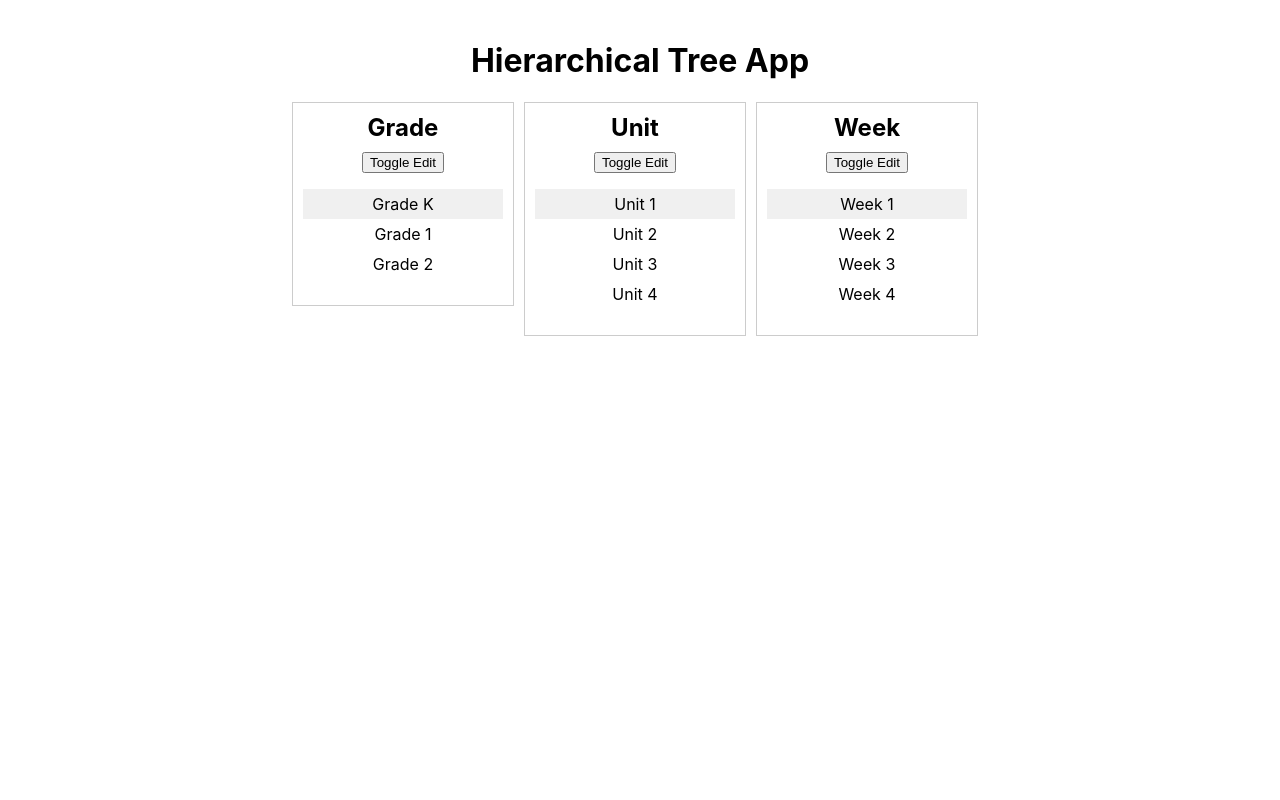
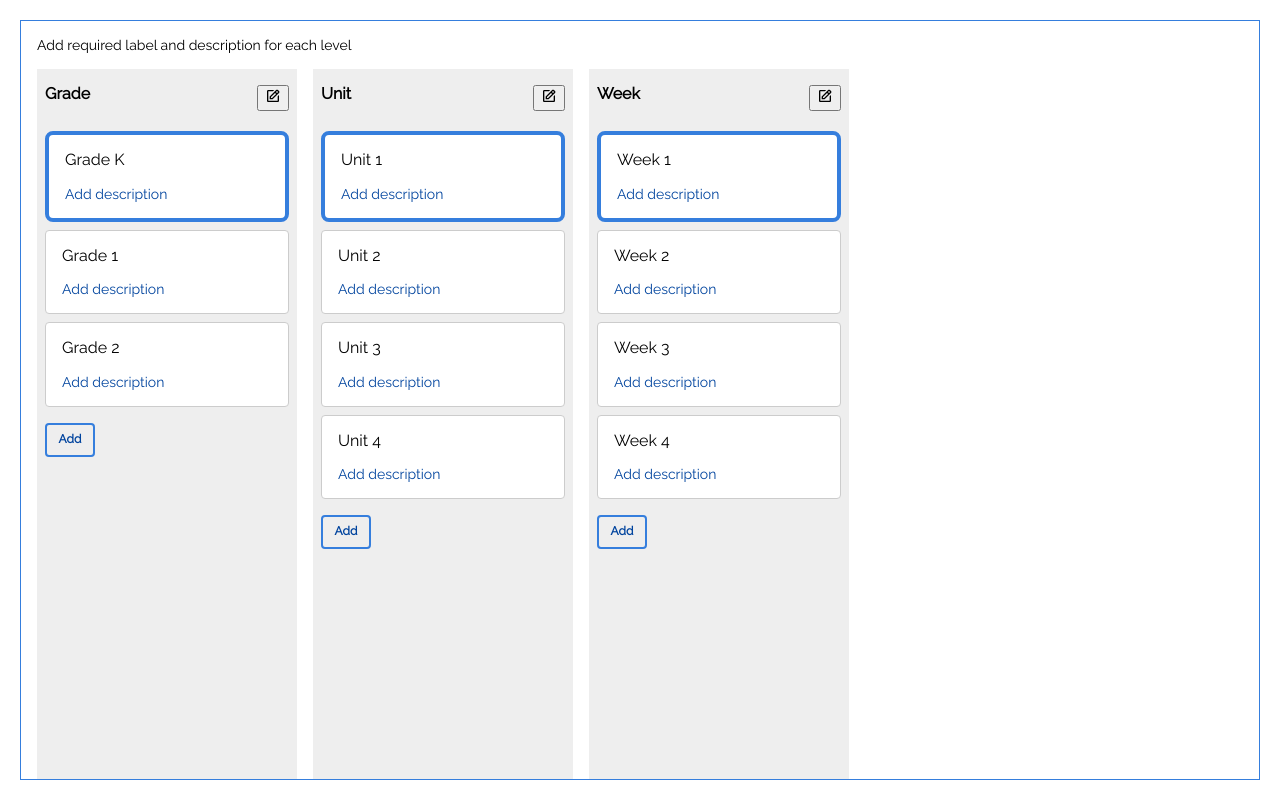
Before and after one commit to aravindgovindan/mia-program-platform, a React (Create React App) app: page / in a window 1280 px wide. Built offline with nearby package versions, Linux system fonts and the light colour scheme.

Commit message:
add listitem component, make style changes

```diff
--- a/src/App.css
+++ b/src/App.css
@@ -1,5 +1,8 @@
 /* App.css */
+@import "tachyons";
+
 .app {
-  text-align: center;
   padding: 20px;
+  height: 100vh;
+  /* overflow-y: auto; */
 }
--- a/src/App.js
+++ b/src/App.js
@@ -1,13 +1,17 @@
 // App.js
 import React from 'react';
-import Tree from './Tree';
+import Tree from './components/Tree';
 import './App.css';
 
 function App() {
   return (
-    <div className="app">
-      <h1>Hierarchical Tree App</h1>
-      <Tree />
+    <div className="app flex flex-column">
+      <div className='flex flex-column ba b--blue ph3 flex-grow-1'>
+        <div className='pv3 f6'>
+          Add required label and description for each level
+        </div>
+        <Tree />
+      </div>
     </div>
   );
 }
--- a/src/Column.css
+++ b/src/components/Column.css
@@ -1,16 +1,15 @@
 /* Column.css */
 .column {
-  border: 1px solid #ccc;
-  padding: 10px;
+  /* border: 1px solid #ccc; */
+  /* background-color: #f0f0f0; */
   display: inline-block;
   vertical-align: top;
   margin-right: 10px;
-  min-width: 200px;
+  min-width: 260px;
+  max-height: 100%;
+  overflow-y: auto;
 }
 
-.column h2 {
-  margin: 0;
-}
 
 ul {
   list-style: none;
@@ -19,13 +18,12 @@ ul {
 
 li {
   cursor: pointer;
-  padding: 5px;
 }
 
 li.selected {
-  background-color: #f0f0f0;
+  background-color: #ccc;
 }
 
-button {
-  margin-top: 10px;
+.add-button {
+  width: 50px;
 }
--- a/src/Column.js
+++ b/src/components/Column.js
@@ -1,5 +1,7 @@
 // Column.js
 import React, { useState } from 'react';
+import { BiEdit } from 'react-icons/bi';
+import ListItem from './ListItem';
 
 function Column({ title, nodes, selectedNode, columnIndex, onNodeSelect, onEditModeToggle }) {
   const [editMode, setEditMode] = useState(false);
@@ -7,24 +9,24 @@ function Column({ title, nodes, selectedNode, columnIndex, onNodeSelect, onEditM
     setEditMode(prevEditMode => !prevEditMode);
   }
   return (
-    <div className="column">
-      <h2>{title}</h2>
-      <button onClick={toggleEdit}>Toggle Edit</button>
+    <div className="column ph2 mr3 bg-light-gray">
+      <div className='pt3 pb1 flex justify-between'>
+        <div className='b'>{title}</div>
+        <button onClick={toggleEdit}><BiEdit /></button>
+      </div>
       <ul>
         {nodes.map((node, i) => (
           <li
             key={title + node}
-            className={selectedNode === i ? 'selected' : ''}
             onClick={() => onNodeSelect(i, columnIndex)}
           >
-            {editMode ? (
-              <input type="text" defaultValue={node} />
-            ) : (
-              node
-            )}
+            <ListItem nodeName={node} isSelected={selectedNode === i} />
           </li>
         ))}
       </ul>
+      <div>
+        <div className='add-button ba br2 b--blue bw1 dark-blue b f7 pa2 mv3 flex justify-center'>Add</div>
+      </div>
     </div>
   );
 }
--- /dev/null
+++ b/src/components/ListItem.js
@@ -0,0 +1,16 @@
+import React from 'react';
+
+function ListItem({ nodeName, isSelected }) {
+
+  const borderStyle = isSelected ? 'b--blue bw2 br3' : 'b--moon-gray br2'
+
+  return (
+    <div className={`ba pa3 bg-white mb2 ${borderStyle}`}>
+      <div className='f5 pb2'>{nodeName}</div>
+      <div className='f6 pt2 dark-blue'>Add description</div>
+    </div>
+  );
+
+}
+
+export default ListItem;
--- a/src/Tree.js
+++ b/src/components/Tree.js
@@ -1,7 +1,7 @@
 // Tree.js
 import React, { useState } from 'react';
 import Column from './Column';
-import { treeData, levelData } from './data';
+import { treeData, levelData } from '../data';
 import './Column.css';
 
 function Tree() {
@@ -36,8 +36,8 @@ function Tree() {
   };
 
   return (
-    <div className="tree">
-      <div className="tree-container">
+    <div className="tree flex-grow-1 flex flex-column">
+      <div className="tree-container flex-grow-1 flex">
         {levels.map((level, index) => {
           return (
             <Column
--- a/src/index.css
+++ b/src/index.css
@@ -1,6 +1,6 @@
 body {
   margin: 0;
-  font-family: -apple-system, BlinkMacSystemFont, 'Segoe UI', 'Roboto', 'Oxygen',
+  font-family: 'Raleway', 'Segoe UI', 'Roboto', 'Oxygen',
     'Ubuntu', 'Cantarell', 'Fira Sans', 'Droid Sans', 'Helvetica Neue',
     sans-serif;
   -webkit-font-smoothing: antialiased;
```
